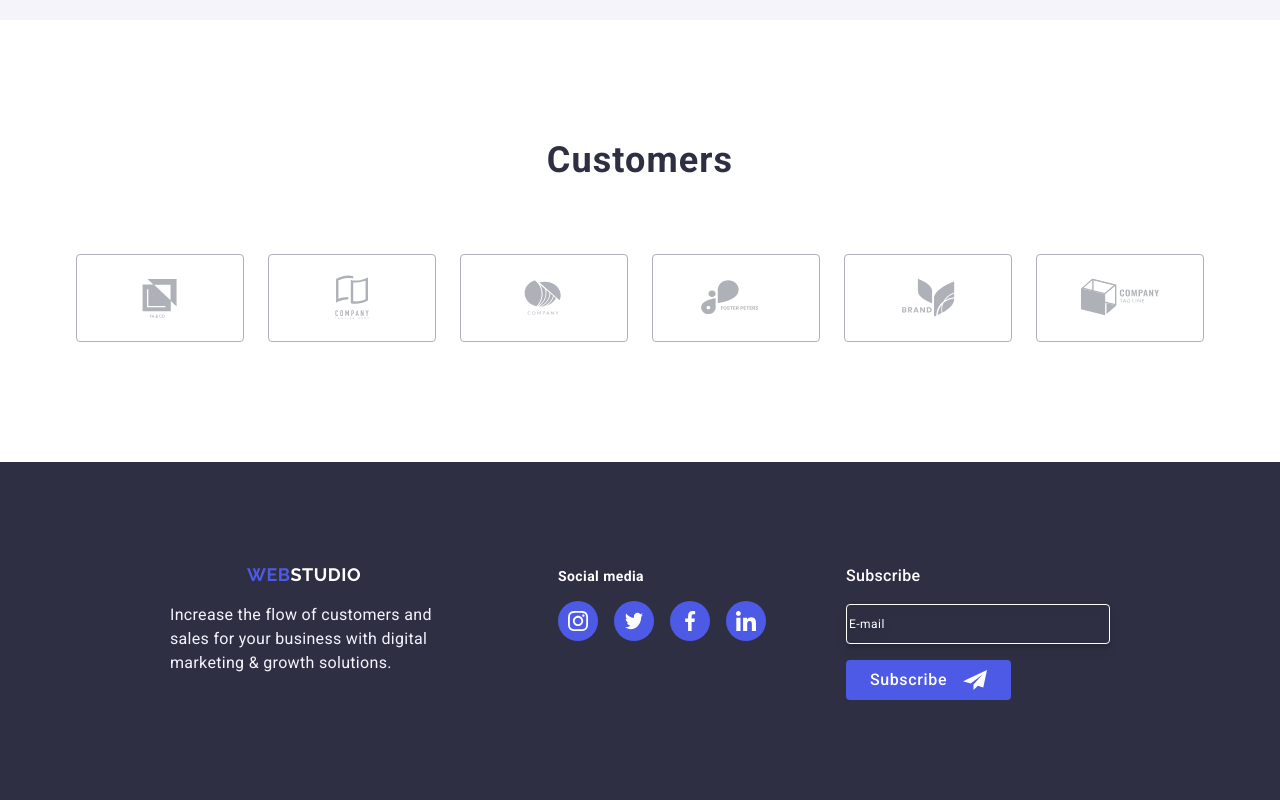
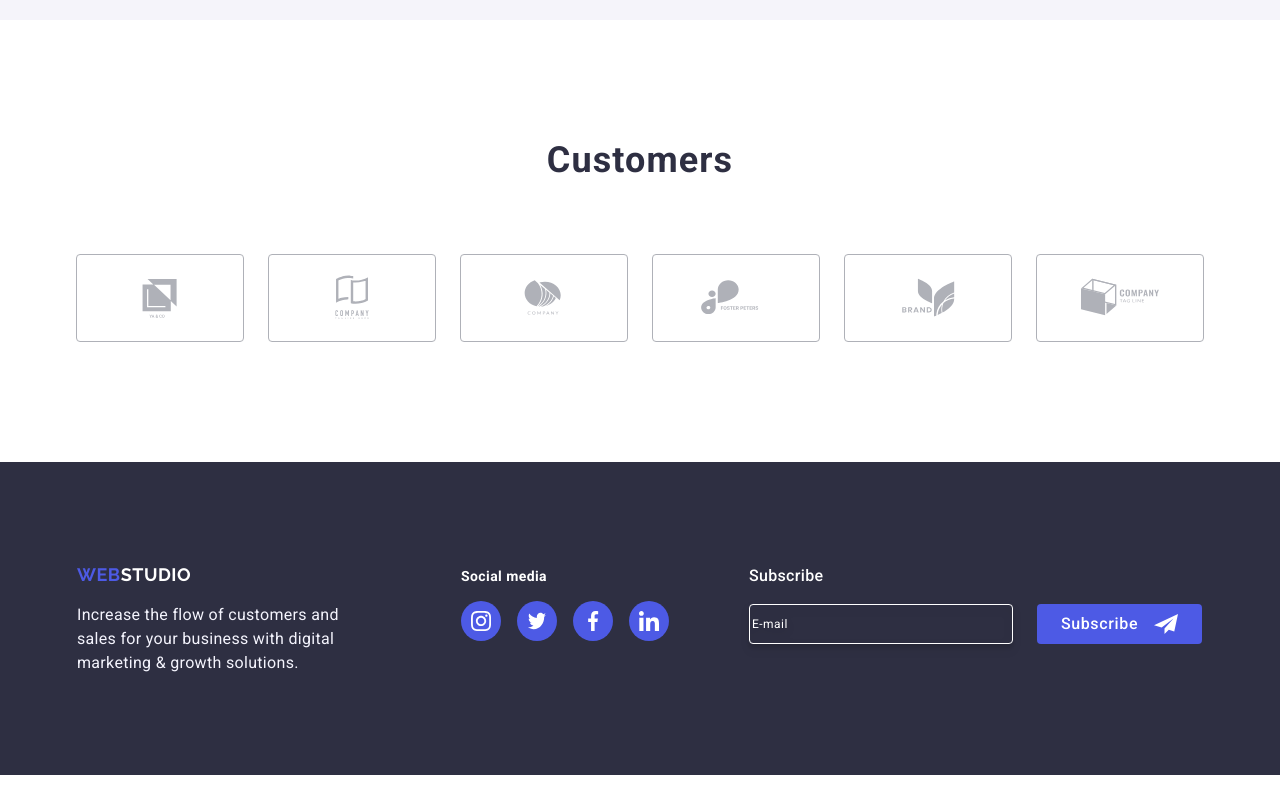
Before and after one commit to Aleks-Kotenko/goit-markup-hw-06, a plain HTML site: page index.html in a window 1280 px wide. Shown: the part 2384-3184 px from the top of the page. After the commit the page ends 3159 px from the top, so only its background shows below. Drawn offline with nearby package versions, Linux system fonts and the light colour scheme.

Commit message:
Commit 6

```diff
--- a/css/styles.css
+++ b/css/styles.css
@@ -692,7 +692,7 @@ body {
 }
 .modal {
   position: relative;
-  width: 408px;
+  width: 392px;
   min-height: 584px;
   background-color: #fcfcfc;
   border-radius: 4px;
@@ -927,13 +927,6 @@ body {
   .features .item {
     max-width: 396px;
   }
-  /* .features-box-icon {
-    display: none;
-  }
-
-  .section-ourwork {
-    display: none;
-  } */
 }
 
 @media screen and (min-width: 768px) {
@@ -1002,8 +995,17 @@ body {
     width: 168px;
   }
 
+  .footer .container {
+    padding-left: 108px;
+  }
+
   .footer-info {
+    justify-content: left;
     gap: 72px 24px;
+  }
+
+  .footer-description {
+    text-align: left;
   }
 
   .footer-input {
@@ -1011,7 +1013,9 @@ body {
   }
 
   .footer-form {
+    justify-content: left;
     gap: 24px;
+    flex-direction: row;
   }
 
   .footer-socials {
@@ -1025,11 +1029,16 @@ body {
   .socials {
     padding: 0;
   }
+
+  .footer-button {
+    margin: 0;
+  }
 }
 
 @media screen and (min-width: 1158px) {
   .container {
     max-width: 1158px;
+
   }
 
   .section {
@@ -1144,34 +1153,41 @@ body {
   }
 
   .footer {
-
+    flex-wrap: nowrap;
+    flex-direction: row;
     padding-top: 101.5px;
     padding-bottom: 100px;
   }
 
+  .footer .container {
+  padding-left: 16px;
+
+  }
+
   .footer-info {
+    justify-content: left;
     gap: 0;
+
+  }
+
+  .footer-logo {
+    align-items: left;
   }
 
   .footer-description {
+    display: block;
     margin-right: 120px;
+    width: 264px;
   }
   .footer-socials {
     margin-right: 80px;
   }
 
-  .footer-form {
-    display: flex;
-  }
 
   .footer-button {
-    display: flex;
+
     align-items: center;
     justify-content: center;
+    margin: 0;
   }
-
-  .footer-form {
-    display: inline;
-  }
-
 }
--- a/index.html
+++ b/index.html
@@ -383,7 +383,7 @@
     </div>
   </footer>
   <!-- Модальное окно -->
-  <!-- <div class="backdrop is-hidden" data-modal>
+ <div class="backdrop is-hidden" data-modal>
     <div class="modal">
       <button type="button" class="modal-btm" data-modal-close>
         <svg class="modal-btm-icon" width="10" height="10">
@@ -440,7 +440,7 @@
     </div>
   </div>
 
-  <script src="./js/modal.js"></script> -->
+  <script src="./js/modal.js"></script>
 
 </body>
 
```
